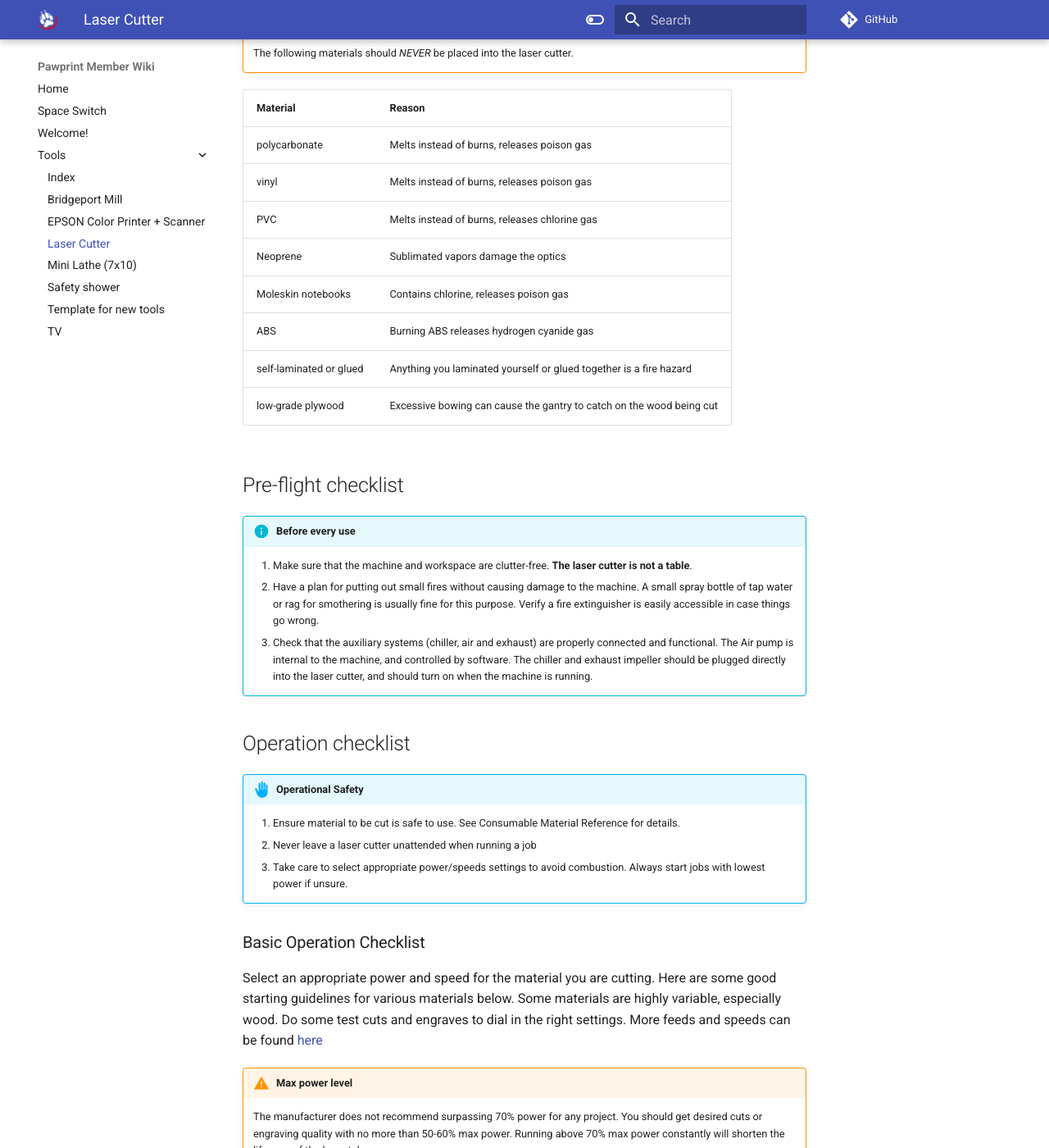
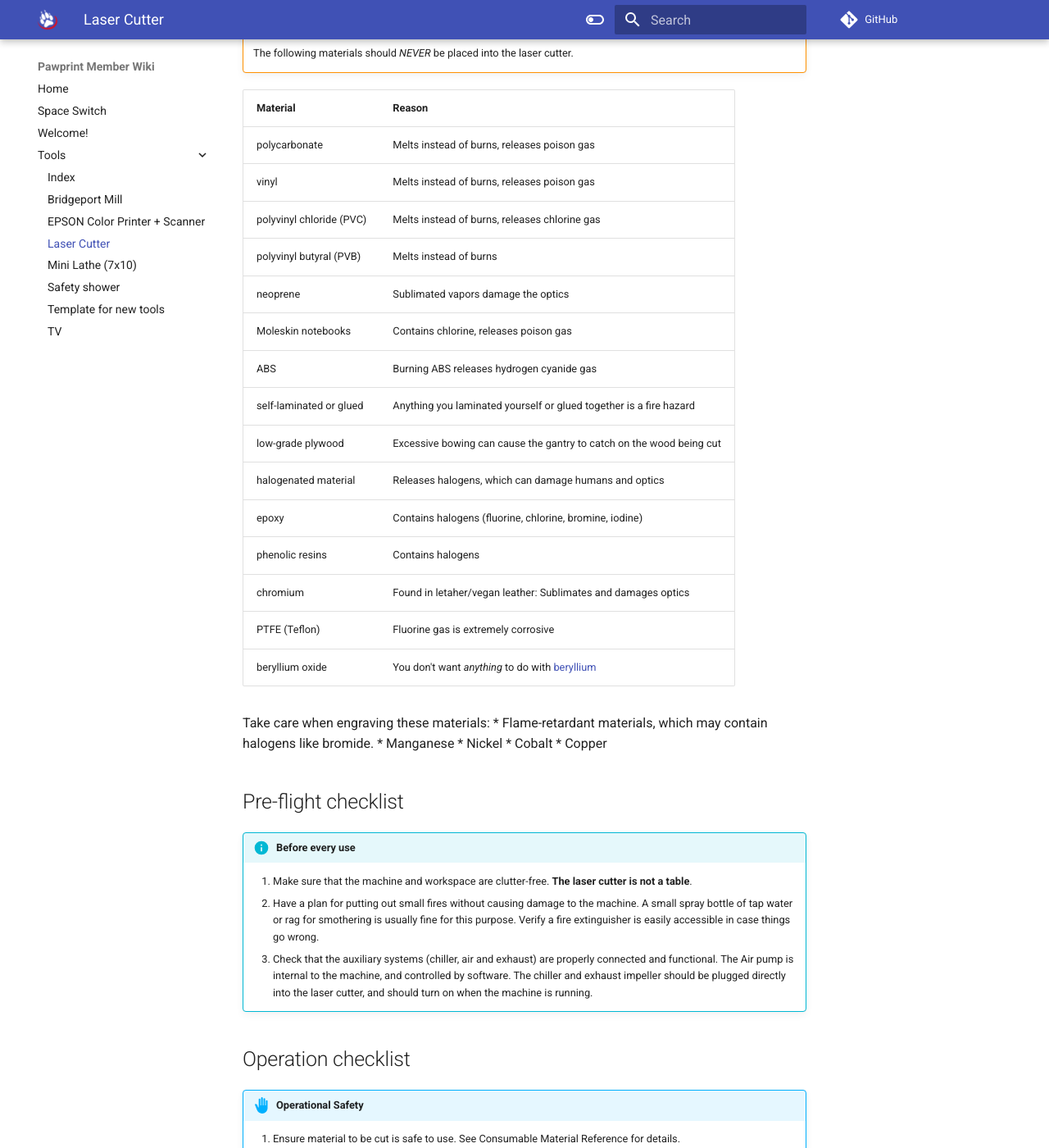
Before and after one commit to PawprintPrototyping/pawprintprototyping.github.io, an MkDocs documentation site: the page built from docs/tools/laser.md, in a window 1280 px wide and 1400 px high, scrolled down 1260 px. Shown: the whole window at 82% size. Built offline with MkDocs 1.6.1 and Material for MkDocs 9.7.7, drawn with Linux system fonts in a browser that asks for light colours; comment, search, counter and statistics services are not loaded.

Commit message:
More deadly materials

```diff
--- a/docs/tools/laser.md
+++ b/docs/tools/laser.md
@@ -49,12 +49,26 @@ Our Chinese laser, manufactured by Omtech, features:
 |--------|------|
 |polycarbonate|Melts instead of burns, releases poison gas|
 |vinyl|Melts instead of burns, releases poison gas|
-|PVC|Melts instead of burns, releases chlorine gas|
-|Neoprene|Sublimated vapors damage the optics|
+|polyvinyl chloride (PVC)|Melts instead of burns, releases chlorine gas|
+|polyvinyl butyral (PVB)|Melts instead of burns|
+|neoprene|Sublimated vapors damage the optics|
 |Moleskin notebooks|Contains chlorine, releases poison gas|
 |ABS|Burning ABS releases hydrogen cyanide gas|
 |self-laminated or glued|Anything you laminated yourself or glued together is a fire hazard|
 |low-grade plywood|Excessive bowing can cause the gantry to catch on the wood being cut|
+|halogenated material|Releases halogens, which can damage humans and optics|
+|epoxy|Contains halogens (fluorine, chlorine, bromine, iodine)|
+|phenolic resins|Contains halogens|
+|chromium|Found in letaher/vegan leather: Sublimates and damages optics|
+|PTFE (Teflon)|Fluorine gas is extremely corrosive|
+|beryllium oxide|You don't want *anything* to do with [beryllium](https://www.osha.gov/beryllium/health-effects)|
+
+Take care when engraving these materials:
+* Flame-retardant materials, which may contain halogens like bromide.
+* Manganese
+* Nickel
+* Cobalt
+* Copper
 
 ## Pre-flight checklist
 
```
